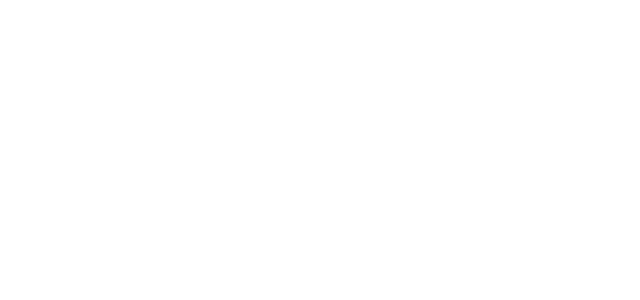
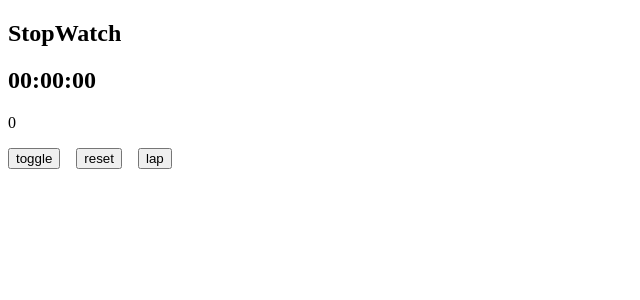
Before and after one commit to Shopify/eng-intern-assessment-react, a React app: page / in a window 1280 px wide. Shown: the top 300 px of the page, without its empty margins (0-640 px from the left). Built offline with nearby package versions, Linux system fonts and the light colour scheme.

Commit message:
implement toggle and reset functionality along with basic styles

```diff
--- /dev/null
+++ b/src/App.css
@@ -0,0 +1,4 @@
+.btn-container {
+  display: flex;
+  gap: 1rem;
+}
--- a/src/App.tsx
+++ b/src/App.tsx
@@ -1,14 +1,28 @@
-import React from "react";
+import React, { useEffect, useRef, useState } from "react";
 import StopWatch from "./StopWatch";
 import StopWatchButton from "./StopWatchButton";
+import "./App.css";
 
 export default function App() {
+  const [time, setTime] = useState<number>(0);
+  const [isRunning, setIsRunning] = useState<boolean>(false);
+  const intervalRef = useRef<number | undefined>(undefined);
+
   const toggleStopWatch = () => {
-    return;
+    if (!isRunning) {
+      intervalRef.current = window.setInterval(() => {
+        setTime((prevTime) => prevTime + 1);
+      }, 1000);
+    } else {
+      window.clearInterval(intervalRef.current);
+    }
+    setIsRunning(!isRunning);
   };
 
   const resetStopWatch = () => {
-    return;
+    setIsRunning(false);
+    setTime(0);
+    window.clearInterval(intervalRef.current);
   };
 
   const lapStopWatch = () => {
@@ -17,10 +31,13 @@ export default function App() {
 
   return (
     <div>
-      <StopWatch />
-      <StopWatchButton handleClick={toggleStopWatch} label="toggle" />
-      <StopWatchButton handleClick={resetStopWatch} label="reset" />
-      <StopWatchButton handleClick={lapStopWatch} label="lap" />
+      <h1>StopWatch</h1>
+      <StopWatch time={time} />
+      <div className="btn-container">
+        <StopWatchButton handleClick={toggleStopWatch} label="toggle" />
+        <StopWatchButton handleClick={resetStopWatch} label="reset" />
+        <StopWatchButton handleClick={lapStopWatch} label="lap" />
+      </div>
     </div>
   );
 }
--- a/src/StopWatch.tsx
+++ b/src/StopWatch.tsx
@@ -1,7 +1,14 @@
-import React from 'react'
+import React from "react";
 
-export default function StopWatch() {
-    return(
-        <div></div>
-    )
+interface StopWatchInterface {
+  time: number;
 }
+
+export default function StopWatch({ time }: StopWatchInterface) {
+  return (
+    <div>
+      <h2>00:00:00</h2>
+      <p>{time}</p>
+    </div>
+  );
+}
--- a/src/StopWatchButton.tsx
+++ b/src/StopWatchButton.tsx
@@ -5,6 +5,13 @@ interface StopWatchButtonInterface {
   label: string;
 }
 
-export default function StopWatchButton({ label }: StopWatchButtonInterface) {
-  return <div></div>;
+export default function StopWatchButton({
+  label,
+  handleClick,
+}: StopWatchButtonInterface) {
+  return (
+    <div>
+      <button onClick={handleClick}>{label}</button>
+    </div>
+  );
 }
```
